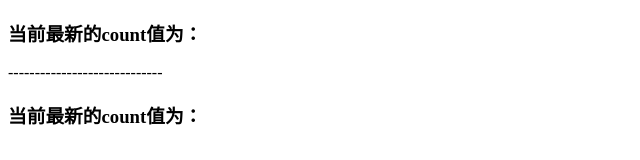
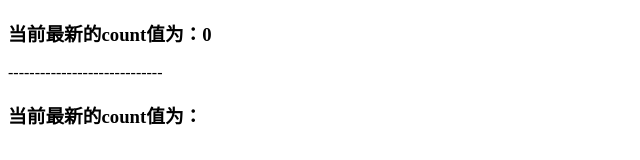
Before and after one commit to hec990/vuex-demo, a Vue app: page / in a window 1280 px wide. Shown: the top 160 px of the page, without its empty margins (0-640 px from the left). Built offline with nearby package versions, Linux system fonts and the light colour scheme.

Commit message:
state：组件中使用变量的第一种方式

```diff
--- a/src/components/Addition.vue
+++ b/src/components/Addition.vue
@@ -1,6 +1,6 @@
 <template>
   <div>
-    <h3>当前最新的count值为：</h3>
+    <h3>当前最新的count值为：{{this.$store.state.count}}</h3>
   </div>
 </template>
 
```
